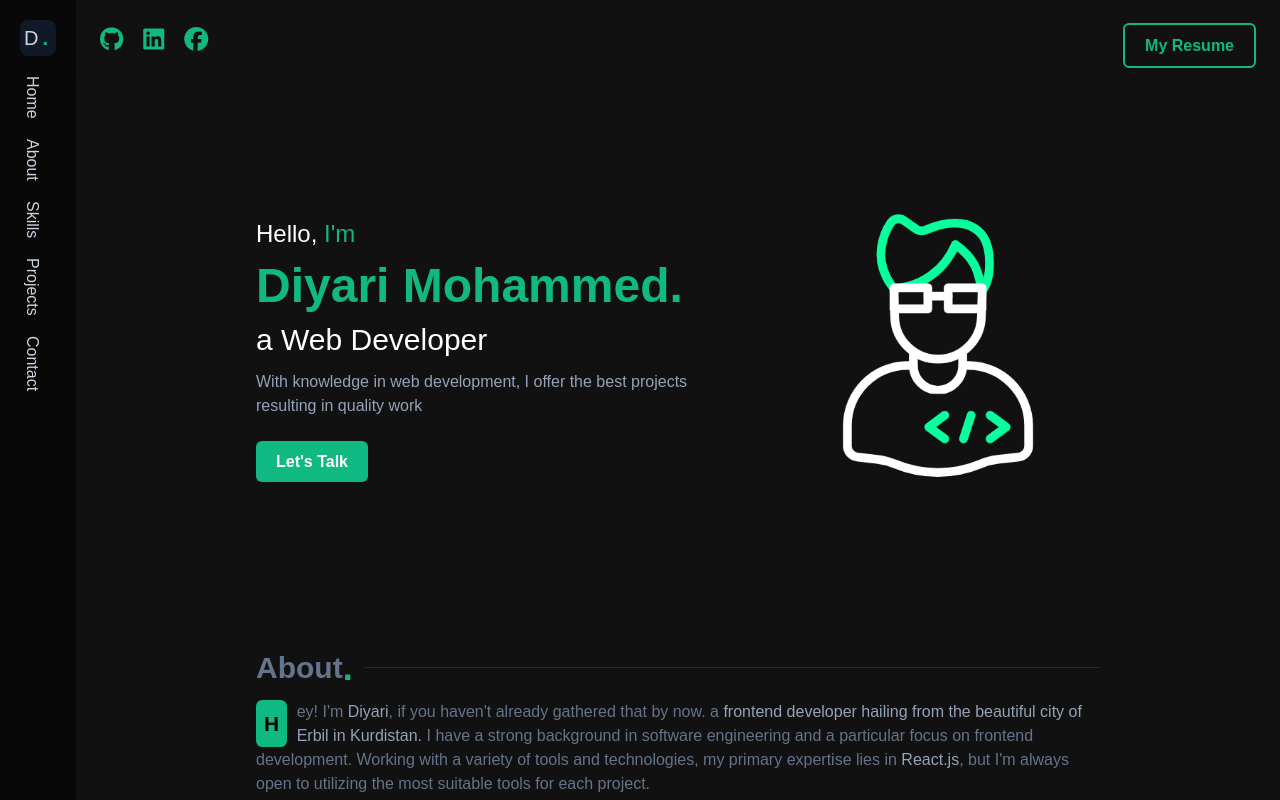
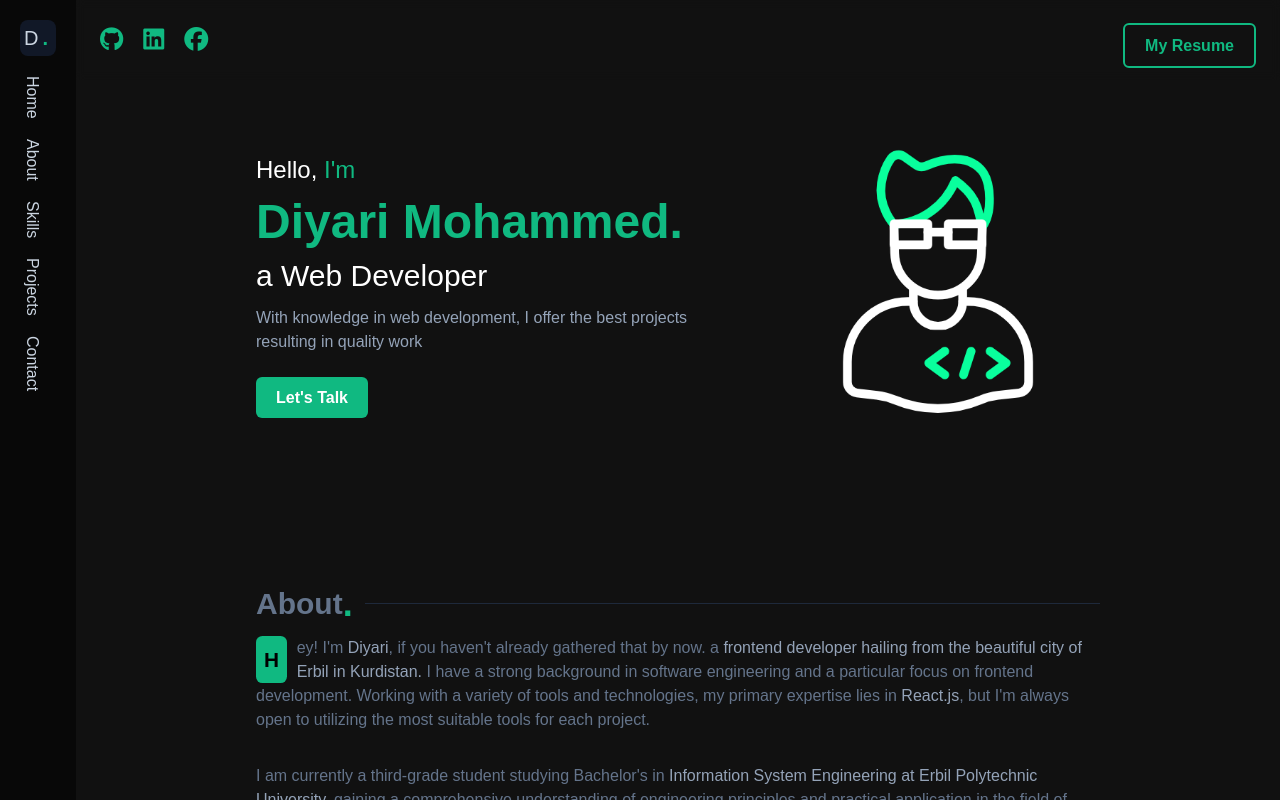
Before and after one commit to diyarim123/Portfolio, a React (Create React App) app: page / in a window 1280 px wide. Built offline with nearby package versions, Linux system fonts and the light colour scheme.

Commit message:
Detal Padding

```diff
--- a/src/components/App.js
+++ b/src/components/App.js
@@ -18,7 +18,7 @@ function App() {
 
         <Header />
 
-        <div className="flex w-full flex-col gap-5 lg:px-40 lg:py-16 text-white">
+        <div className="flex w-full flex-col gap-5 lg:px-40 text-white">
           <Detail />
           <About />
           <Skills />
```
